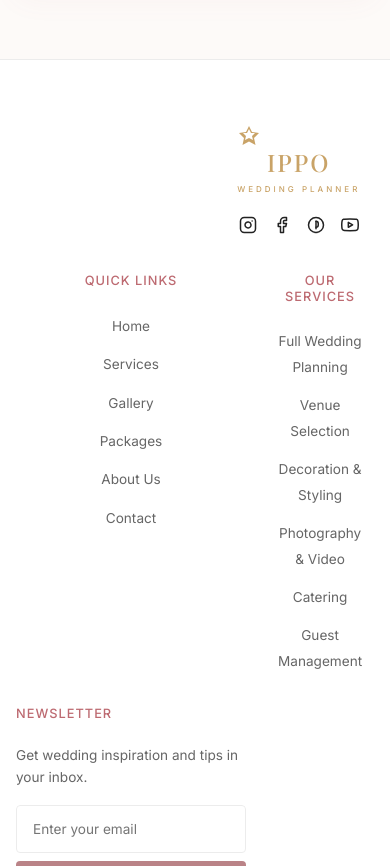
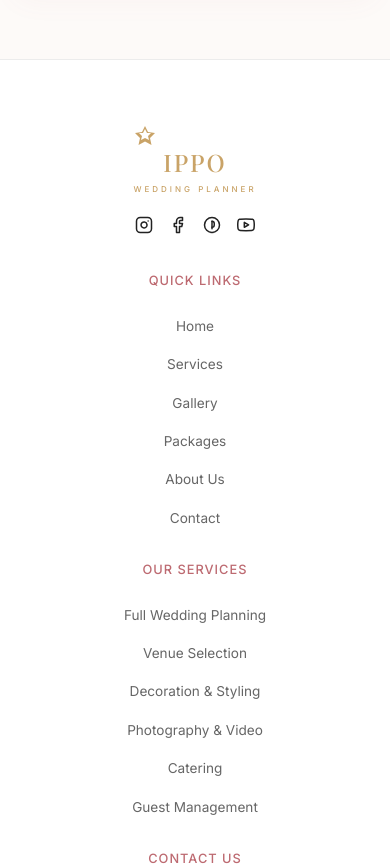
Before and after one commit to anbuselvamA/wedding-planner-, a React (Vite) app: page /contact in a window 390 px wide. Shown: the part 1800-2666 px from the top of the page. Built offline with nearby package versions, Linux system fonts and the light colour scheme; a web font is replaced by a local one.

Commit message:
Fixed footer grid overlapping issue on mobile/tablet viewports

```diff
--- a/src/components/Footer.css
+++ b/src/components/Footer.css
@@ -172,6 +172,9 @@
     grid-template-columns: repeat(2, 1fr);
     gap: 2.5rem;
   }
+  .brand-col {
+    grid-column: span 2;
+  }
   .newsletter-col {
     grid-column: span 2;
   }
@@ -192,6 +195,9 @@
   .footer-top {
     grid-template-columns: 1fr;
     gap: 2rem;
+  }
+  .brand-col {
+    grid-column: span 1;
   }
   .newsletter-col {
     grid-column: span 1;
```
